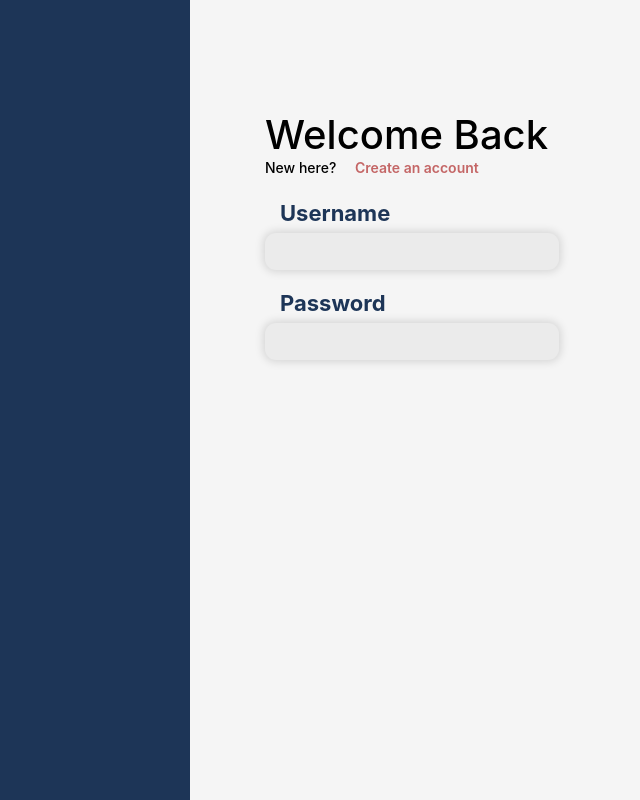
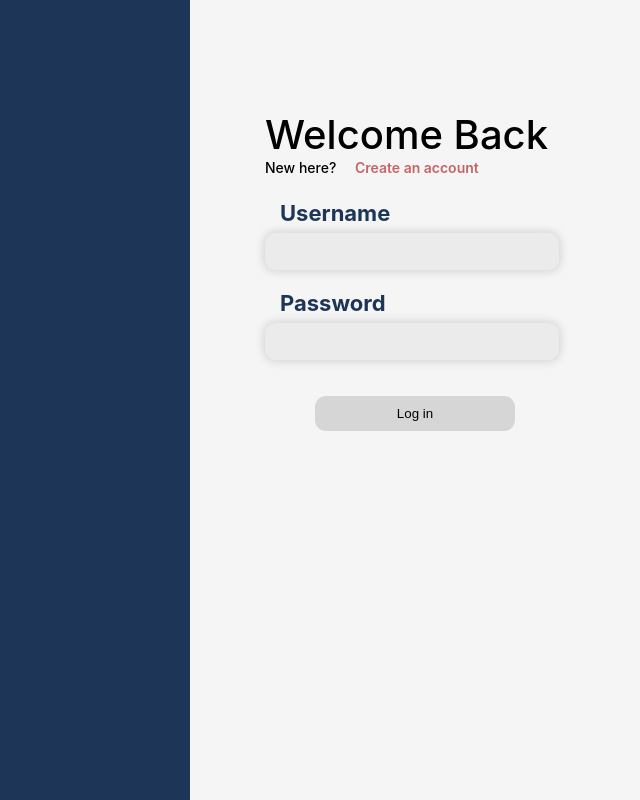
Before and after one commit to dhruv6-6/temp-chat-name, a React (Create React App) app in the folder client/: page / in a window 1280 px wide. Shown: the whole page, without its empty margins (640-1280 px from the left). Built offline with nearby package versions, Linux system fonts and the light colour scheme.

Commit message:
login button added

```diff
--- a/client/src/windows/login/Login.css
+++ b/client/src/windows/login/Login.css
@@ -110,3 +110,18 @@
     border-radius: 11px;
     border-style: none;
 }
+
+.button_area{
+    display: flex;
+    width: 300px;
+    height: 90px;
+    justify-content: center;
+}
+.sign_up_button{
+    background-color: #d7d6d6;
+    border-style: none;
+    width:200px;
+    height:35px;
+    border-radius: 11px;
+    margin-top: 16px;
+}
--- a/client/src/windows/login/Login.js
+++ b/client/src/windows/login/Login.js
@@ -21,6 +21,9 @@ const Login = ()=>{
                     <p className='password_writting'>Password</p>
                     <input className='password_input'></input>
                 </div>
+                <div className='button_area'>
+                    <button className='sign_up_button'>Log in</button>
+                </div>
             </div>
         </div>
     )
```
